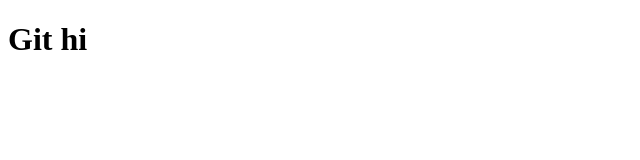
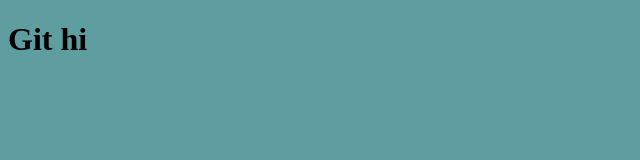
Before and after one commit to NikitaChistostupov/gitTest, a plain HTML site: page index.html in a window 1280 px wide. Shown: the whole page, without its empty margins (0-640 px from the left). Drawn offline with Linux system fonts and the light colour scheme.

Commit message:
1 commit

```diff
--- a/index.html
+++ b/index.html
@@ -4,6 +4,7 @@
     <meta charset="UTF-8">
     <meta name="viewport" content="width=device-width, initial-scale=1.0">
     <title>GIT</title>
+    <link rel="stylesheet" href="main.css">
 </head>
 <body>
     <h1>Git hi</h1>
--- /dev/null
+++ b/main.css
@@ -0,0 +1,3 @@
+body{
+    background-color: cadetblue;
+}
```
